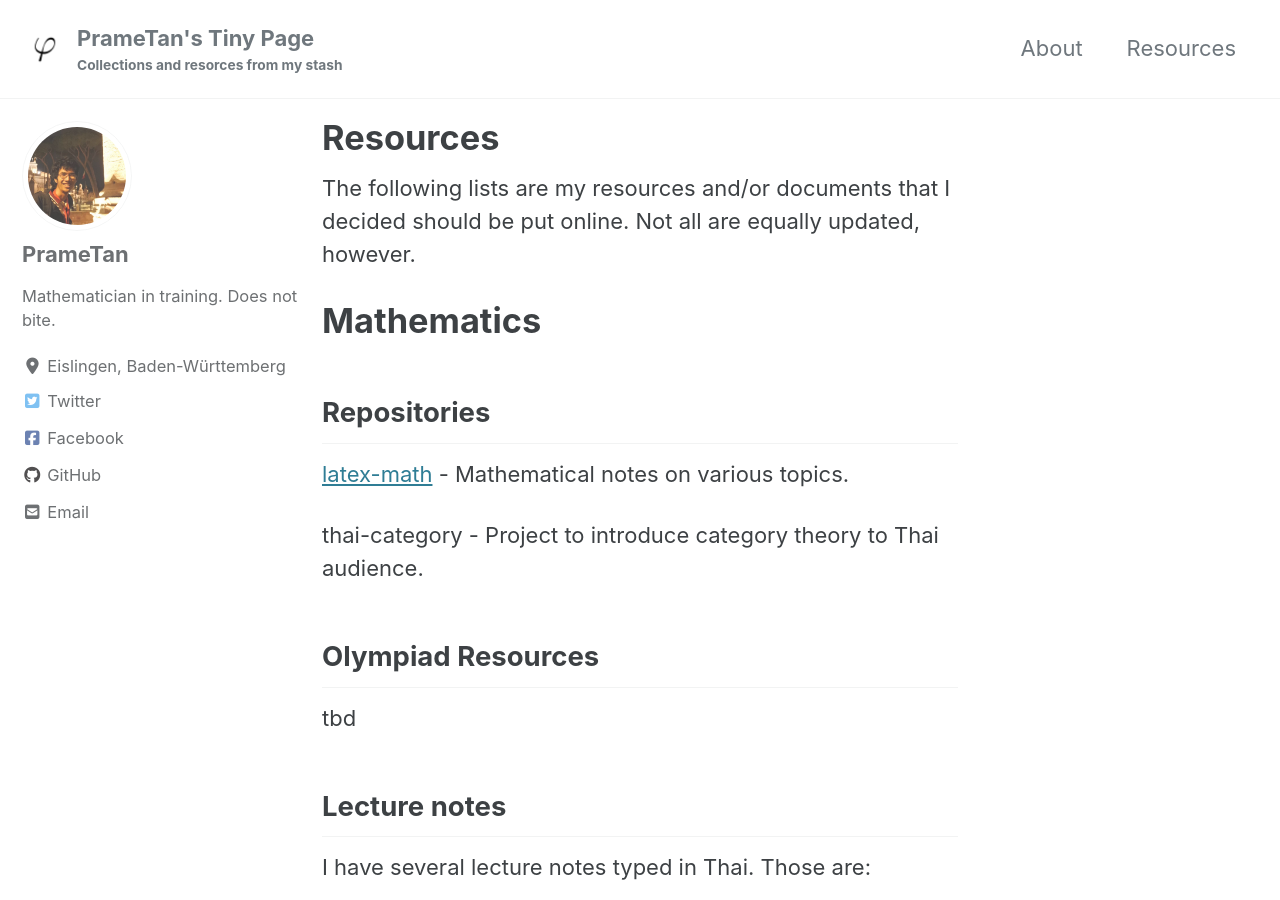
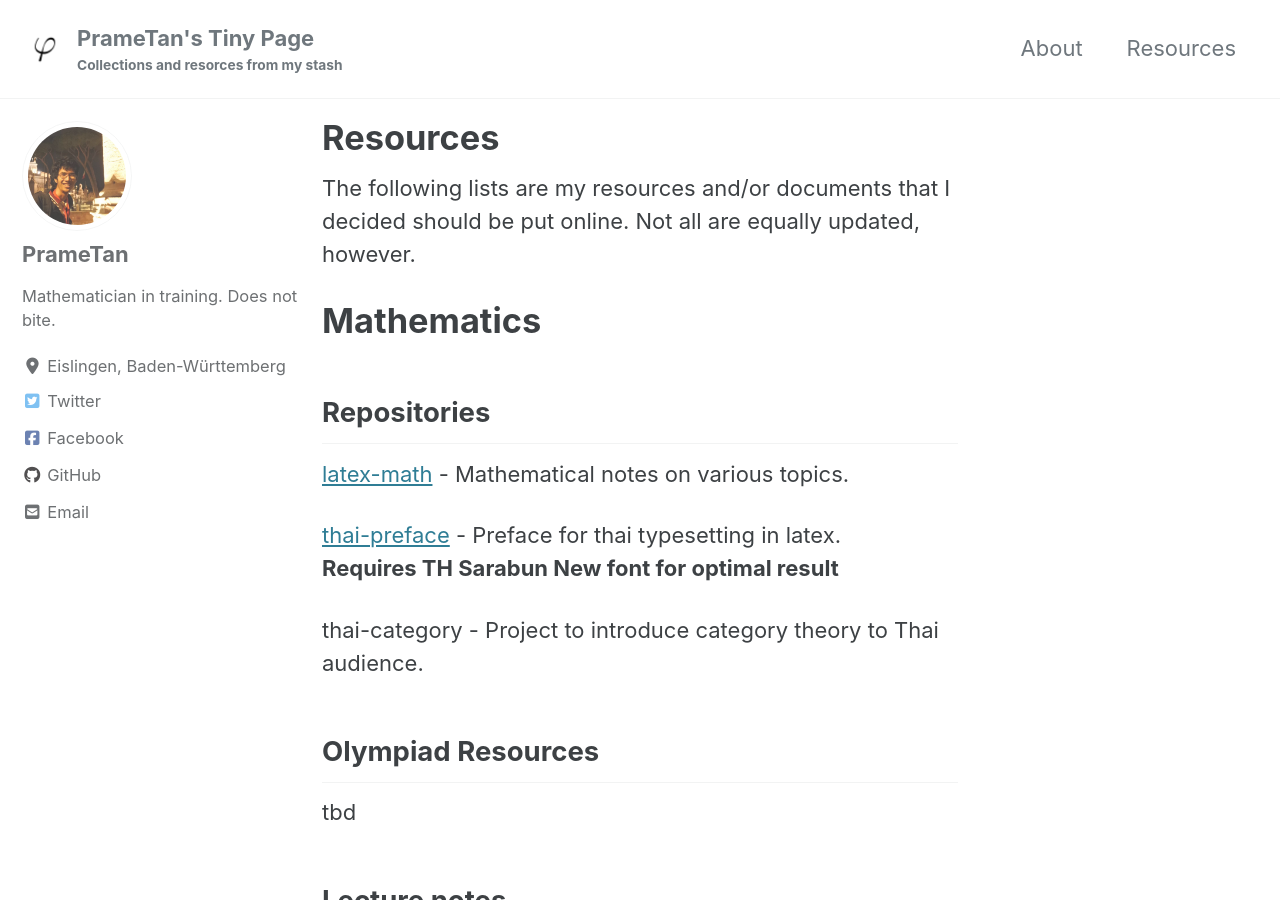
Before and after one commit to PrameTan/prametan.github.io, a Jekyll site: the page built from _pages/resources.md, in a window 1280 px wide and 900 px high. Built offline with Jekyll 4.4.1, drawn with Linux system fonts in a browser that asks for light colours; cached includes are drawn as plain includes; nearby versions of some CDN libraries.

Commit message:
New thai-preface pages and references to it

```diff
--- a/_pages/resources.md
+++ b/_pages/resources.md
@@ -14,6 +14,8 @@ The following lists are my resources and/or documents that I decided should be p
 
 [latex-math](/latex-math/ "latex-math") - Mathematical notes on various topics.
 
+[thai-preface](/thai-preface/ "thai-preface") - Preface for thai typesetting in latex.
+**Requires TH Sarabun New font for optimal result**
 
 thai-category - Project to introduce category theory to Thai audience.
 
```
Also changed, not shown: _pages/thai-preface.md (+1 -1 lines).
